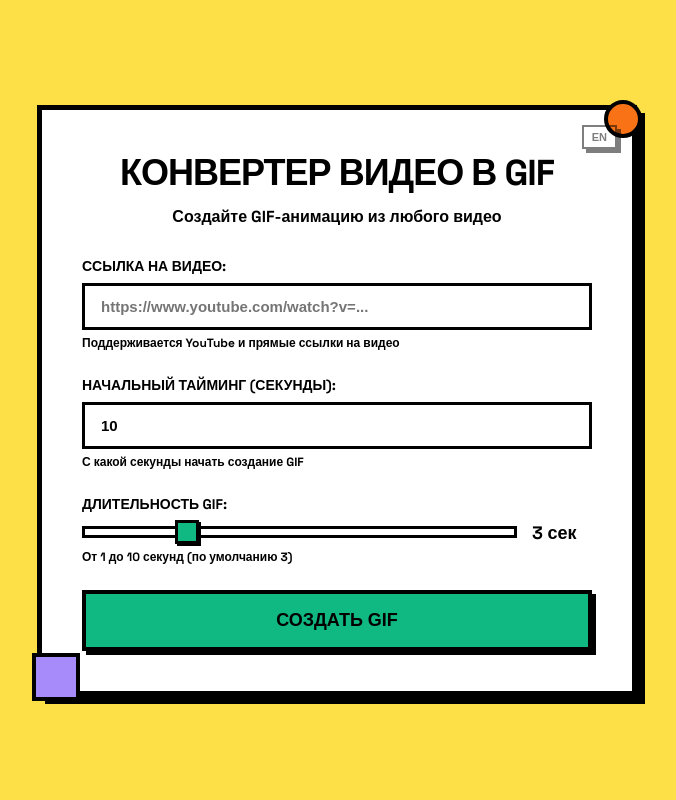
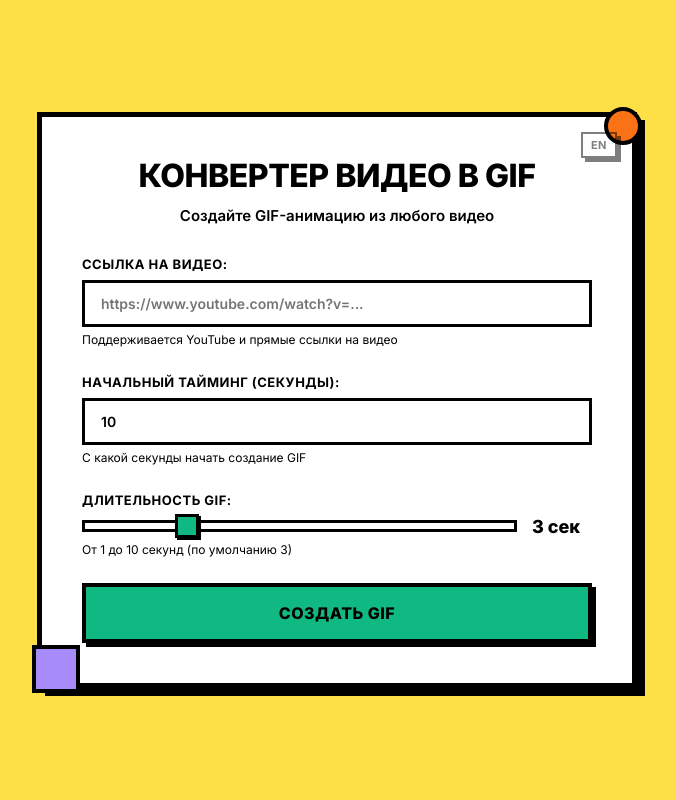
Before and after one commit to thept-ru/VideoGif, a Flask app: page / in a window 1280 px wide. Shown: the whole page, without its empty margins (303-979 px from the left). Run offline with Flask 3, Linux system fonts and the light colour scheme.

Commit message:
Typography: Switch to Inter font for better bilingual support (Cyrillic + Latin)

```diff
--- a/templates/index.html
+++ b/templates/index.html
@@ -6,7 +6,7 @@
     <title>Video to GIF Converter</title>
     <link rel="preconnect" href="https://fonts.googleapis.com">
     <link rel="preconnect" href="https://fonts.gstatic.com" crossorigin>
-    <link href="https://fonts.googleapis.com/css2?family=Space+Grotesk:wght@400;700;900&display=swap" rel="stylesheet">
+    <link href="https://fonts.googleapis.com/css2?family=Inter:wght@400;600;700;800;900&display=swap" rel="stylesheet">
     <style>
         * {
             margin: 0;
@@ -15,7 +15,7 @@
         }
 
         body {
-            font-family: 'Space Grotesk', 'Arial Black', sans-serif;
+            font-family: 'Inter', -apple-system, BlinkMacSystemFont, 'Segoe UI', sans-serif;
             background: #FDE047;
             min-height: 100vh;
             display: flex;
@@ -60,19 +60,21 @@
         h1 {
             color: black;
             margin-bottom: 10px;
-            font-size: 36px;
+            font-size: 32px;
             text-align: center;
-            font-weight: 900;
+            font-weight: 800;
             text-transform: uppercase;
-            letter-spacing: -1px;
+            letter-spacing: -0.5px;
+            line-height: 1.2;
         }
 
         .subtitle {
             color: black;
             text-align: center;
             margin-bottom: 30px;
-            font-size: 16px;
-            font-weight: 700;
+            font-size: 15px;
+            font-weight: 600;
+            line-height: 1.4;
         }
 
         .form-group {
@@ -83,9 +85,10 @@
             display: block;
             margin-bottom: 8px;
             color: black;
-            font-weight: 900;
-            font-size: 14px;
+            font-weight: 700;
+            font-size: 13px;
             text-transform: uppercase;
+            letter-spacing: 0.5px;
         }
 
         input[type="text"],
@@ -94,8 +97,9 @@
             padding: 12px 16px;
             border: 3px solid black;
             background: white;
-            font-size: 15px;
-            font-weight: 700;
+            font-size: 14px;
+            font-weight: 600;
+            font-family: 'Inter', sans-serif;
             transition: all 0.2s;
         }
 
@@ -111,7 +115,8 @@
             font-size: 12px;
             color: black;
             margin-top: 5px;
-            font-weight: 600;
+            font-weight: 500;
+            line-height: 1.4;
         }
 
         .duration-control {
@@ -152,9 +157,10 @@
 
         .duration-value {
             min-width: 60px;
-            font-weight: 900;
+            font-weight: 800;
             color: black;
             font-size: 18px;
+            font-family: 'Inter', sans-serif;
         }
 
         .checkbox-group {
@@ -207,10 +215,12 @@
             background: #10B981;
             color: black;
             border: 4px solid black;
-            font-size: 18px;
-            font-weight: 900;
+            font-size: 16px;
+            font-weight: 800;
+            font-family: 'Inter', sans-serif;
             cursor: pointer;
             text-transform: uppercase;
+            letter-spacing: 0.5px;
             transition: all 0.2s;
             box-shadow: 4px 4px 0 black;
         }
@@ -334,6 +350,8 @@
             text-transform: uppercase;
             transition: all 0.2s;
             opacity: 0.5;
+            font-family: 'Inter', sans-serif;
+            letter-spacing: 0.5px;
         }
 
         .lang-btn:hover {
```
Also changed, not shown: other parts of templates/index.html (+17 -9 lines).
